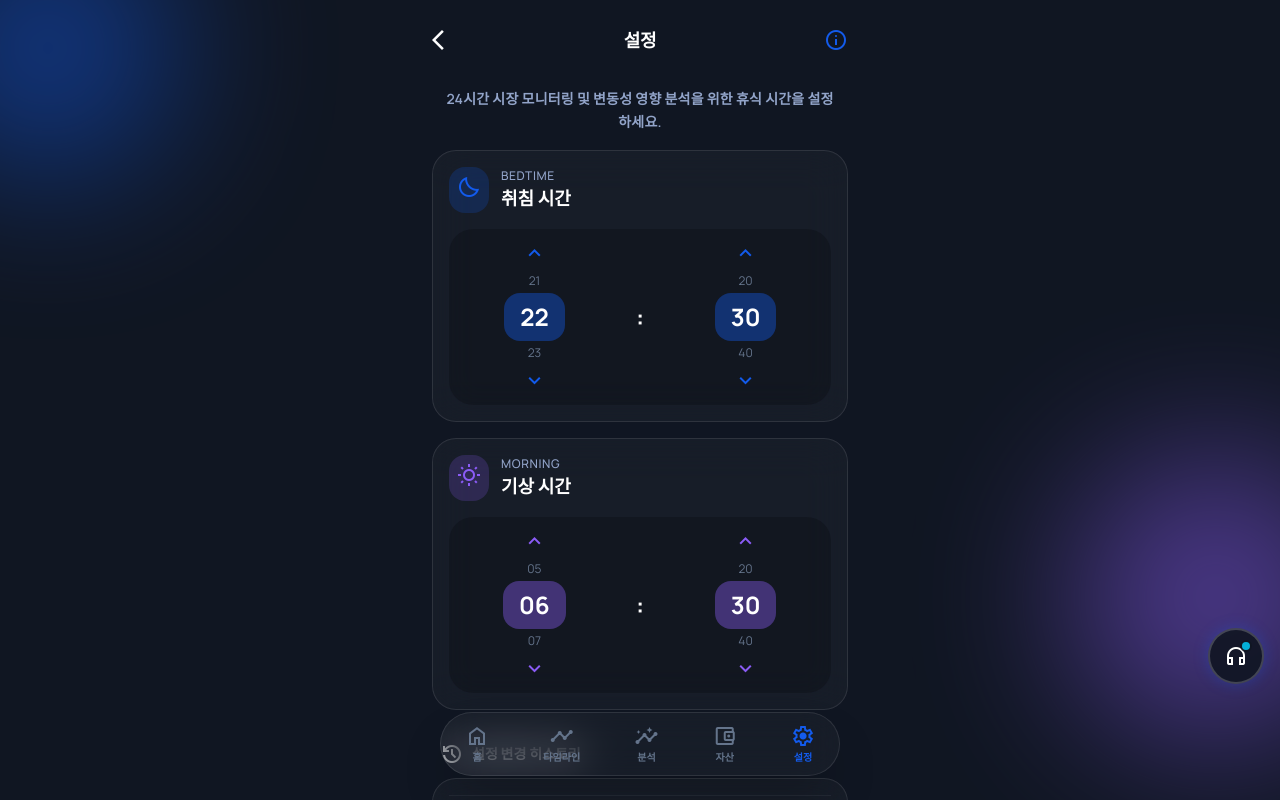
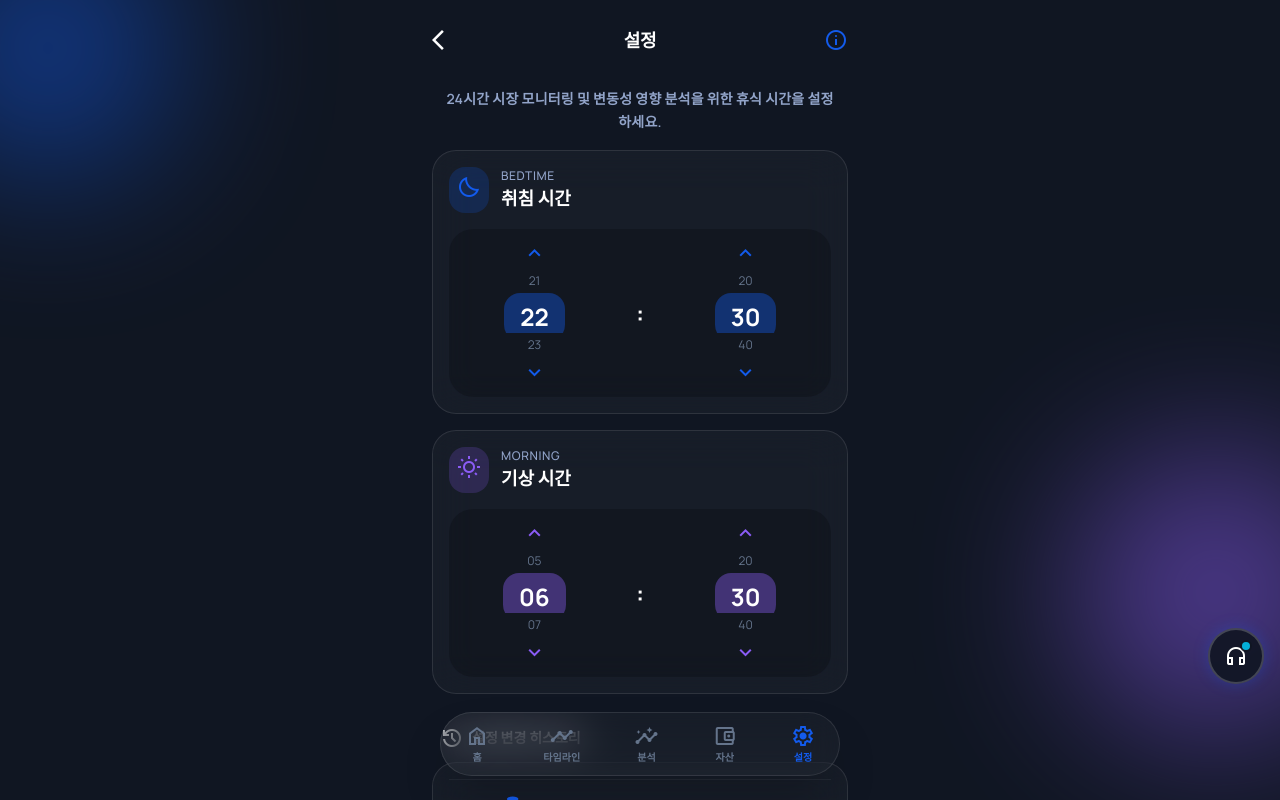
Before and after one commit to KOSCOM-TEAM1/frontend, a React (Vite) app: page /settings in a window 1280 px wide. Shown: the top 800 px of the page. Built offline with nearby package versions, Linux system fonts and the light colour scheme; a web font is replaced by a local one.

Commit message:
feat: 시간 설정 UI 부드럽게 설정

```diff
--- a/src/pages/SleepRoutineSettings.jsx
+++ b/src/pages/SleepRoutineSettings.jsx
@@ -1,5 +1,6 @@
 import { useNavigate } from 'react-router-dom';
 import { useState } from 'react';
+import { motion, AnimatePresence } from 'framer-motion';
 import Navigation from '../components/Navigation';
 
 function SleepRoutineSettings() {
@@ -113,10 +114,23 @@ function SleepRoutineSettings() {
                 >
                   keyboard_arrow_up
                 </button>
-                <div className="flex flex-col items-center justify-center py-2">
-                  <div className="text-xs text-slate-500 mb-1">{String((bedtimeHour - 1 + 24) % 24).padStart(2, '0')}</div>
-                  <div className="text-2xl font-bold bg-primary/40 rounded-lg px-4 py-2">{String(bedtimeHour).padStart(2, '0')}</div>
-                  <div className="text-xs text-slate-500 mt-1">{String((bedtimeHour + 1) % 24).padStart(2, '0')}</div>
+                <div className="flex flex-col items-center justify-center py-2 relative h-24 overflow-hidden">
+                  <div className="text-xs text-slate-500 mb-1 transition-all duration-300">{String((bedtimeHour - 1 + 24) % 24).padStart(2, '0')}</div>
+                  <div className="relative overflow-hidden">
+                    <AnimatePresence mode="wait">
+                      <motion.div
+                        key={bedtimeHour}
+                        initial={{ y: -20, opacity: 0 }}
+                        animate={{ y: 0, opacity: 1 }}
+                        exit={{ y: 20, opacity: 0 }}
+                        transition={{ duration: 0.2, ease: "easeOut" }}
+                        className="text-2xl font-bold bg-primary/40 rounded-lg px-4 py-2"
+                      >
+                        {String(bedtimeHour).padStart(2, '0')}
+                      </motion.div>
+                    </AnimatePresence>
+                  </div>
+                  <div className="text-xs text-slate-500 mt-1 transition-all duration-300">{String((bedtimeHour + 1) % 24).padStart(2, '0')}</div>
                 </div>
                 <button
                   onClick={() => adjustTime('bedtime', 'hour', 'down')}
@@ -136,10 +150,23 @@ function SleepRoutineSettings() {
                 >
                   keyboard_arrow_up
                 </button>
-                <div className="flex flex-col items-center justify-center py-2">
-                  <div className="text-xs text-slate-500 mb-1">{String((bedtimeMinute - 10 + 60) % 60).padStart(2, '0')}</div>
-                  <div className="text-2xl font-bold bg-primary/40 rounded-lg px-4 py-2">{String(bedtimeMinute).padStart(2, '0')}</div>
-                  <div className="text-xs text-slate-500 mt-1">{String((bedtimeMinute + 10) % 60).padStart(2, '0')}</div>
+                <div className="flex flex-col items-center justify-center py-2 relative h-24 overflow-hidden">
+                  <div className="text-xs text-slate-500 mb-1 transition-all duration-300">{String((bedtimeMinute - 10 + 60) % 60).padStart(2, '0')}</div>
+                  <div className="relative overflow-hidden">
+                    <AnimatePresence mode="wait">
+                      <motion.div
+                        key={bedtimeMinute}
+                        initial={{ y: -20, opacity: 0 }}
+                        animate={{ y: 0, opacity: 1 }}
+                        exit={{ y: 20, opacity: 0 }}
+                        transition={{ duration: 0.2, ease: "easeOut" }}
+                        className="text-2xl font-bold bg-primary/40 rounded-lg px-4 py-2"
+                      >
+                        {String(bedtimeMinute).padStart(2, '0')}
+                      </motion.div>
+                    </AnimatePresence>
+                  </div>
+                  <div className="text-xs text-slate-500 mt-1 transition-all duration-300">{String((bedtimeMinute + 10) % 60).padStart(2, '0')}</div>
                 </div>
                 <button
                   onClick={() => adjustTime('bedtime', 'minute', 'down')}
@@ -169,10 +196,23 @@ function SleepRoutineSettings() {
                 >
                   keyboard_arrow_up
                 </button>
-                <div className="flex flex-col items-center justify-center py-2">
-                  <div className="text-xs text-slate-500 mb-1">{String((wakeHour - 1 + 24) % 24).padStart(2, '0')}</div>
-                  <div className="text-2xl font-bold bg-accent-purple/40 rounded-lg px-4 py-2">{String(wakeHour).padStart(2, '0')}</div>
-                  <div className="text-xs text-slate-500 mt-1">{String((wakeHour + 1) % 24).padStart(2, '0')}</div>
+                <div className="flex flex-col items-center justify-center py-2 relative h-24 overflow-hidden">
+                  <div className="text-xs text-slate-500 mb-1 transition-all duration-300">{String((wakeHour - 1 + 24) % 24).padStart(2, '0')}</div>
+                  <div className="relative overflow-hidden">
+                    <AnimatePresence mode="wait">
+                      <motion.div
+                        key={wakeHour}
+                        initial={{ y: -20, opacity: 0 }}
+                        animate={{ y: 0, opacity: 1 }}
+                        exit={{ y: 20, opacity: 0 }}
+                        transition={{ duration: 0.2, ease: "easeOut" }}
+                        className="text-2xl font-bold bg-accent-purple/40 rounded-lg px-4 py-2"
+                      >
+                        {String(wakeHour).padStart(2, '0')}
+                      </motion.div>
+                    </AnimatePresence>
+                  </div>
+                  <div className="text-xs text-slate-500 mt-1 transition-all duration-300">{String((wakeHour + 1) % 24).padStart(2, '0')}</div>
                 </div>
                 <button
                   onClick={() => adjustTime('wake', 'hour', 'down')}
@@ -192,10 +232,23 @@ function SleepRoutineSettings() {
                 >
                   keyboard_arrow_up
                 </button>
-                <div className="flex flex-col items-center justify-center py-2">
-                  <div className="text-xs text-slate-500 mb-1">{String((wakeMinute - 10 + 60) % 60).padStart(2, '0')}</div>
-                  <div className="text-2xl font-bold bg-accent-purple/40 rounded-lg px-4 py-2">{String(wakeMinute).padStart(2, '0')}</div>
-                  <div className="text-xs text-slate-500 mt-1">{String((wakeMinute + 10) % 60).padStart(2, '0')}</div>
+                <div className="flex flex-col items-center justify-center py-2 relative h-24 overflow-hidden">
+                  <div className="text-xs text-slate-500 mb-1 transition-all duration-300">{String((wakeMinute - 10 + 60) % 60).padStart(2, '0')}</div>
+                  <div className="relative overflow-hidden">
+                    <AnimatePresence mode="wait">
+                      <motion.div
+                        key={wakeMinute}
+                        initial={{ y: -20, opacity: 0 }}
+                        animate={{ y: 0, opacity: 1 }}
+                        exit={{ y: 20, opacity: 0 }}
+                        transition={{ duration: 0.2, ease: "easeOut" }}
+                        className="text-2xl font-bold bg-accent-purple/40 rounded-lg px-4 py-2"
+                      >
+                        {String(wakeMinute).padStart(2, '0')}
+                      </motion.div>
+                    </AnimatePresence>
+                  </div>
+                  <div className="text-xs text-slate-500 mt-1 transition-all duration-300">{String((wakeMinute + 10) % 60).padStart(2, '0')}</div>
                 </div>
                 <button
                   onClick={() => adjustTime('wake', 'minute', 'down')}
```
